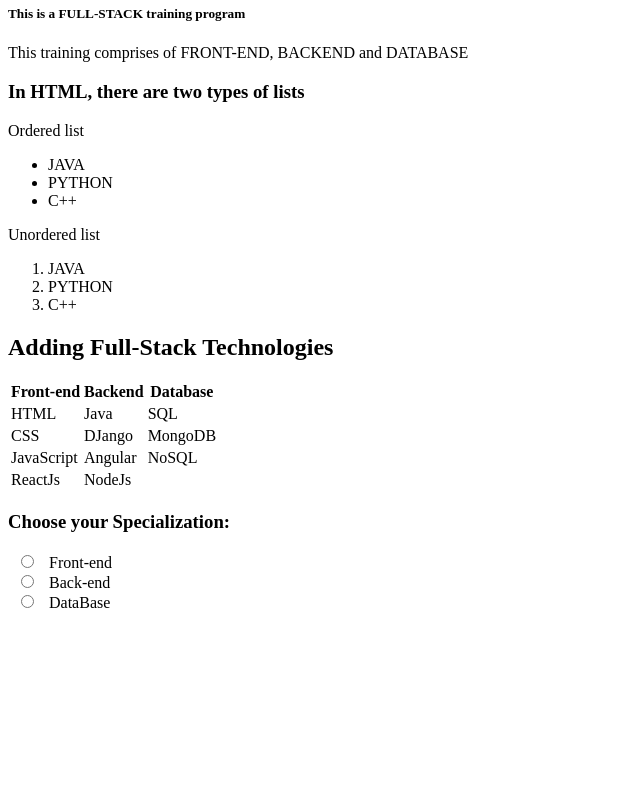
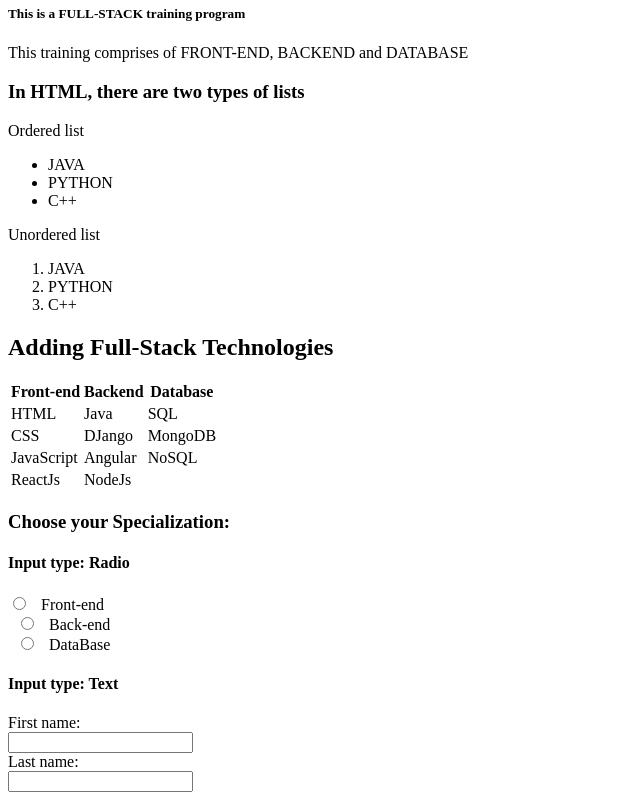
Before and after one commit to saffron5554/ASSIGNMENT-WUE, a plain HTML site: page index.html in a window 1280 px wide. Shown: the part 468-1268 px from the top of the page, without its empty margins (0-640 px from the left). Before the commit the page ends 1088 px from the top, so only its background shows below. Drawn offline with Linux system fonts and the light colour scheme.

Commit message:
add text input type

```diff
--- a/index.html
+++ b/index.html
@@ -58,12 +58,23 @@
     <div>
         <h3>Choose your Specialization:</h3>
         <form>
+            <div>
+                <h4>Input type: Radio</h4>
                 <input type="radio" id="Front-end" name="fav_language" value="Front-end">
                   <label for="Front-end">Front-end</label><br>
                   <input type="radio" id="Back-end" name="fav_language" value="Back-end">
                   <label for="Back-end">Back-end</label><br>
                   <input type="radio" id="DataBase" name="fav_language" value="DataBase">
                   <label for="DataBase">DataBase</label>
+            </div>
+            <div>
+                <h4> Input type: Text</h4>
+                <label for="fname">First name:</label><br>
+                <input type="text" id="fname" name="fname"><br>
+                <label for="lname">Last name:</label><br>
+                <input type="text" id="lname" name="lname">
+            </div>
+
             </form>
     </div>
 </body>
```
Lines whose indentation alone changed are shown as unchanged.
